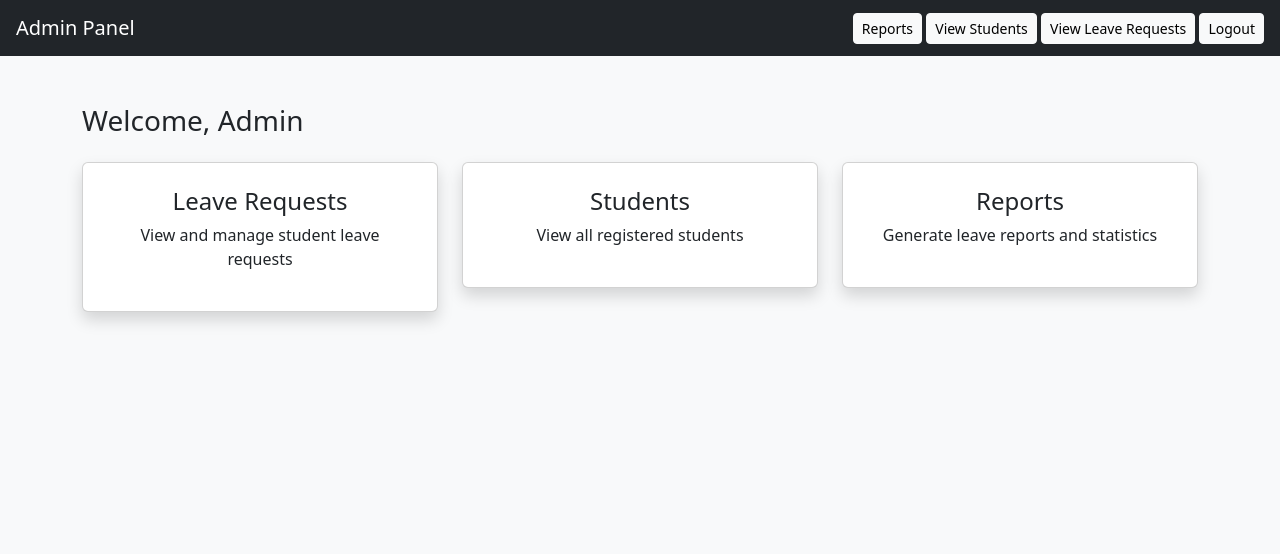
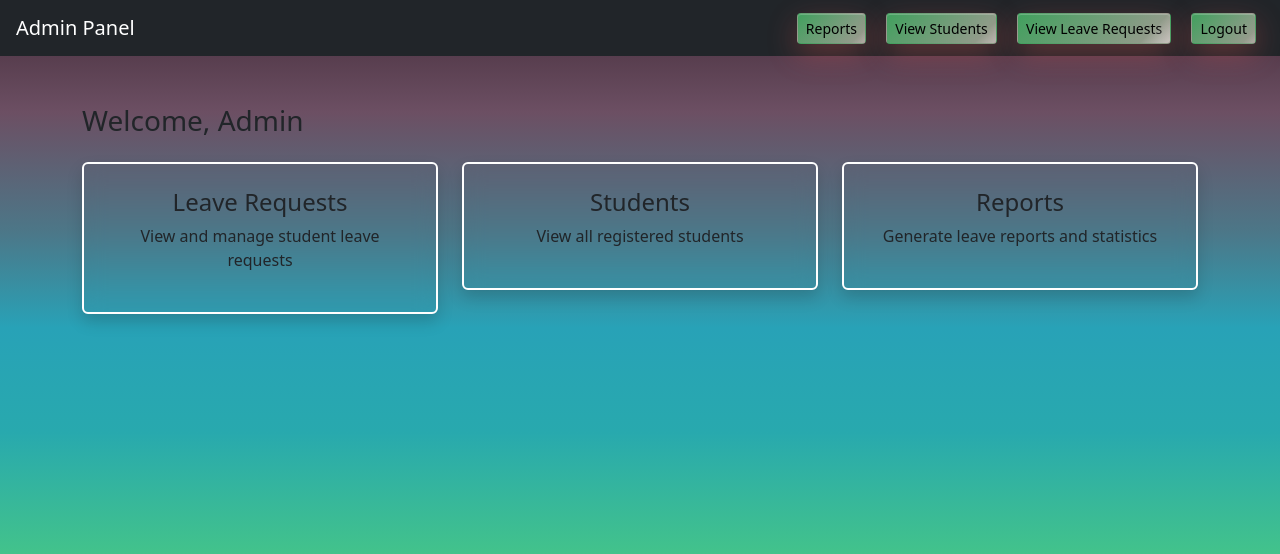
Before and after one commit to Ghanashyamgudela/Student-Leave-Management-System, a Flask app: page /admin/dashboard in a window 1280 px wide. Shown: the top 554 px of the page. Run offline with Flask 3, Linux system fonts and the light colour scheme; the visitor is signed in with stand-in values (Sample User, id 1); some libraries are stand-ins or nearby versions.

Commit message:
Update admin_dashboard.html

```diff
--- a/templates/admin_dashboard.html
+++ b/templates/admin_dashboard.html
@@ -9,9 +9,68 @@
     <link href="https://cdn.jsdelivr.net/npm/bootstrap@5.3.2/dist/css/bootstrap.min.css" rel="stylesheet">
 
     <style>
+        body{
+
+background-image: linear-gradient(to top, #fcc5e4 0%, #fda34b 15%, #ff7882 35%, #c8699e 52%, #7046aa 71%, #0c1db8 87%, #020f75 100%);background-image: linear-gradient(to top, #4fb576 0%, #44c489 30%, #28a9ae 46%, #28a2b7 59%, #4c7788 71%, #6c4f63 86%, #432c39 100%);            background-repeat: no-repeat;
+            background-position: center;
+            background-attachment: fixed;
+
+            background-size: cover;
+        }
+        .shine-button {
+            position: relative;
+            overflow: hidden;
+        }
+        .shine-button::before {
+            content: '';
+            position: absolute;
+            height: 250%;
+            width: 40px;
+            top: 0;
+            left: -60px;
+            background: linear-gradient(90deg, transparent, rgba(255,255,255,0.4), transparent);
+            transform: rotate(45deg) translateY(-35%);
+            animation: shine 3s ease infinite;
+        }
+        @keyframes shine {
+            0% { left: -80px; }
+            40%,100% { left: calc(100% + 20px); }
+        }
+        .button-red {
+            background: linear-gradient(135deg, #41a05e 0%, #a09a92 100%);
+            color: black;
+            box-shadow: 0 10px 30px rgba(255,88,88,0.3), inset 0 1px 0 rgba(255,255,255,0.2);
+        }
+        .button-red:hover {
+            transform: translateY(-3px);
+            box-shadow: 0 15px 40px rgba(255,88,88,0.5), inset 0 1px 0 rgba(255,255,255,0.3);
+        }
+        .button-green {
+            background: linear-gradient(135deg, #43e97b 0%, #38f9d7 100%);
+            color: #fff;
+            box-shadow: 0 10px 30px rgba(67,233,123,0.3), inset 0 1px 0 rgba(255,255,255,0.2);
+        }
+        .button-green:hover {
+            transform: translateY(-3px);
+            box-shadow: 0 15px 40px rgba(67,233,123,0.5), inset 0 1px 0 rgba(255,255,255,0.3);
+        }
+        .button-blue {
+            background: linear-gradient(135deg, #2193b0 0%, #6dd5ed 100%);
+            color: #fff;
+            box-shadow: 0 10px 30px rgba(33,147,176,0.3), inset 0 1px 0 rgba(255,255,255,0.2);
+        }
+        .button-blue:hover {
+            transform: translateY(-3px);
+            box-shadow: 0 15px 40px rgba(33,147,176,0.5), inset 0 1px 0 rgba(255,255,255,0.3);
+        }
         .card-hover:hover {
             transform: scale(1.02);
             transition: 0.2s;
+        }
+        .row .shadow {
+            background-color: inherit;
+            backdrop-filter: blur(10px);
+            border: 2px white solid;
         }
     </style>
 </head>
@@ -21,10 +80,10 @@
     <nav class="navbar navbar-expand-lg navbar-dark bg-dark px-3">
         <a class="navbar-brand" href="/admin/dashboard">Admin Panel</a>
         <div class="ms-auto">
-            <a href="{{ url_for('admin_reports') }}" class="btn btn-light btn-sm">Reports</a>
-<a href="{{ url_for('admin_view_students') }} " class="btn btn-light btn-sm">View Students</a>
-<a href="{{ url_for('admin_requests') }}" class="btn btn-light btn-sm">View Leave Requests</a>
-            <a href="/logout" class="btn btn-light btn-sm">Logout</a>
+            <a href="{{ url_for('admin_reports') }}" class="btn shine-button button-red btn-sm mx-2">Reports</a>
+<a href="{{ url_for('admin_view_students') }} " class="btn shine-button button-red btn-sm mx-2">View Students</a>
+<a href="{{ url_for('admin_requests') }}" class="btn shine-button button-red btn-sm mx-2">View Leave Requests</a>
+            <a href="/logout" class="btn shine-button button-red btn-sm mx-2">Logout</a>
         </div>
     </nav>
 
```
